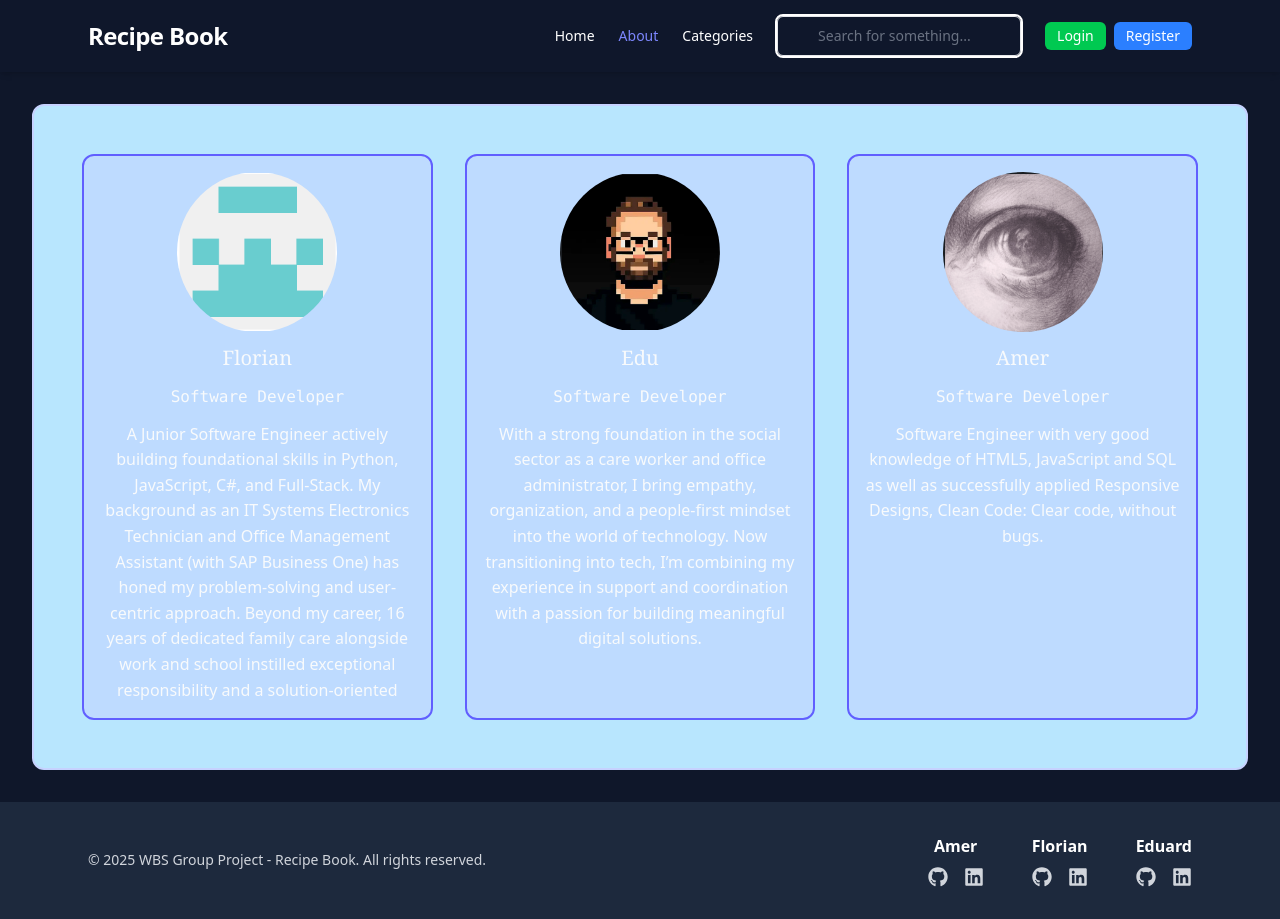
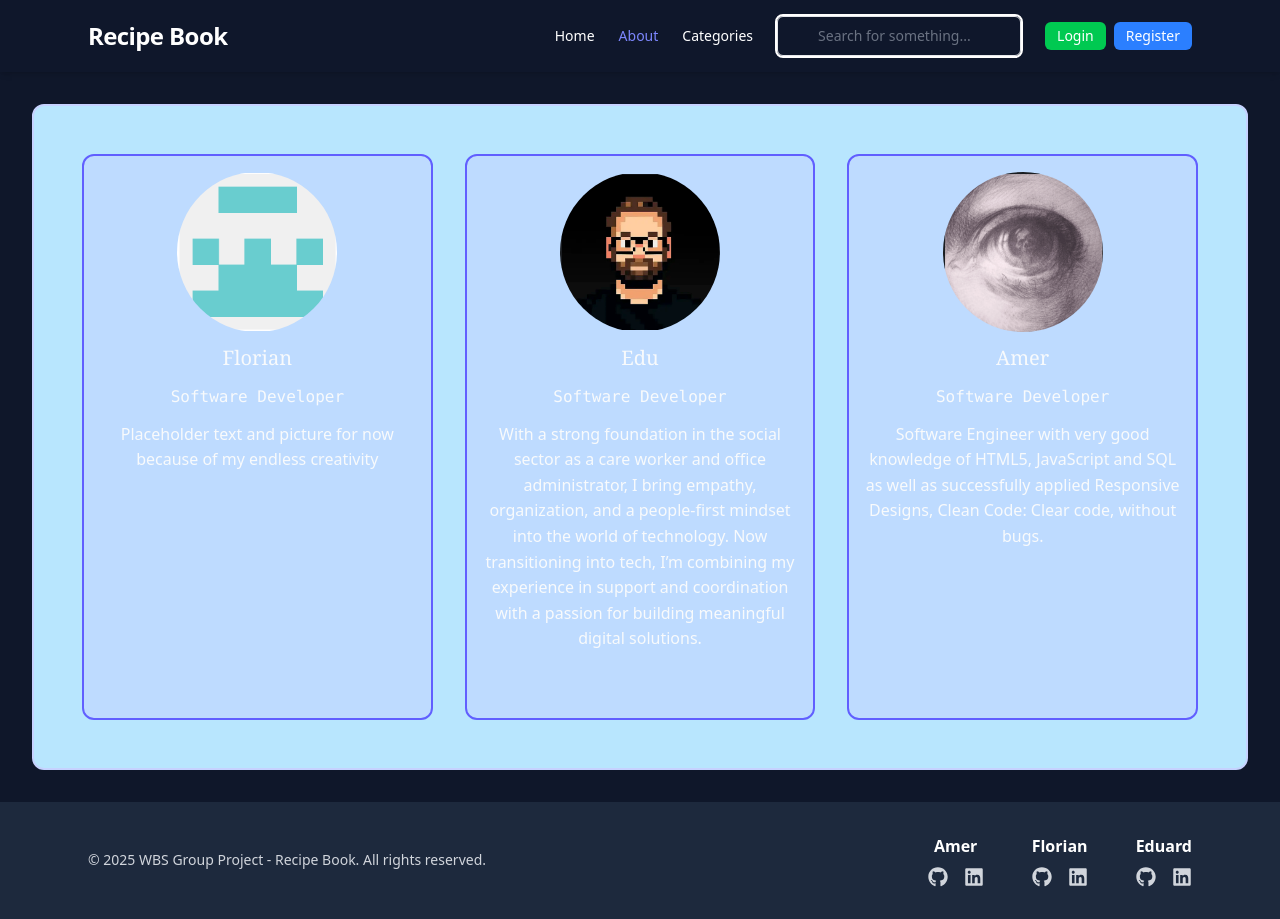
Before and after one commit to Al-Amer/recipe-book, a Next.js app: page /about in a window 1280 px wide. Built offline with nearby package versions, Linux system fonts and the light colour scheme; no server answers.

Commit message:
insert Placeholdertext into about page

```diff
--- a/src/app/about/page.tsx
+++ b/src/app/about/page.tsx
@@ -1,31 +1,68 @@
-import Image from 'next/image';
-import iconFlorian from '../../../Icon/icon_Florian.png';
-import iconEdu from '../../../Icon/icon_Edu.png';
-import icaonAmer from '../../../Icon/icon_amer.png';
+import Image from "next/image";
+import iconFlorian from "../../../Icon/icon_Florian.png";
+import iconEdu from "../../../Icon/icon_Edu.png";
+import icaonAmer from "../../../Icon/icon_amer.png";
 
 export default function About() {
-	const developers: {  id:number;
+	const developers: {
+		id: number;
 		imge: string;
-						name:string;
-						link:string;
+		name: string;
+		link: string;
 		profie: string;
-						aboutText : string; }[]= [
-  	{id:0,imge:iconFlorian,name:"Florian",link:"https://github.com/GruFRe",profie:"Software Developer",aboutText:"A Junior Software Engineer actively building foundational skills in Python, JavaScript, C#, and Full-Stack. My background as an IT Systems Electronics Technician and Office Management Assistant (with SAP Business One) has honed my problem-solving and user-centric approach. Beyond my career, 16 years of dedicated family care alongside work and school instilled exceptional responsibility and a solution-oriented drive. I'm eager to apply these diverse experiences and developing technical skills to impactful IT projects."},
-	{id:1,imge:iconEdu,name:"Edu",link:"Edugithub",profie:"Software Developer",aboutText:"With a strong foundation in the social sector as a care worker and office administrator, I bring empathy, organization, and a people-first mindset into the world of technology. Now transitioning into tech, I’m combining my experience in support and coordination with a passion for building meaningful digital solutions."},
-  	{id:2,imge:icaonAmer,name:"Amer",link:"https://github.com/Al-Amer",profie:"Software Developer",aboutText:"Software Engineer with very good knowledge of HTML5, JavaScript and SQL as well as successfully applied Responsive Designs, Clean Code: Clear code, without bugs."}
+		aboutText: string;
+	}[] = [
+		{
+			id: 0,
+			imge: iconFlorian,
+			name: "Florian",
+			link: "https://github.com/GruFRe",
+			profie: "Software Developer",
+			aboutText:
+				"Placeholder text and picture for now because of my endless creativity",
+		},
+		{
+			id: 1,
+			imge: iconEdu,
+			name: "Edu",
+			link: "Edugithub",
+			profie: "Software Developer",
+			aboutText:
+				"With a strong foundation in the social sector as a care worker and office administrator, I bring empathy, organization, and a people-first mindset into the world of technology. Now transitioning into tech, I’m combining my experience in support and coordination with a passion for building meaningful digital solutions.",
+		},
+		{
+			id: 2,
+			imge: icaonAmer,
+			name: "Amer",
+			link: "https://github.com/Al-Amer",
+			profie: "Software Developer",
+			aboutText:
+				"Software Engineer with very good knowledge of HTML5, JavaScript and SQL as well as successfully applied Responsive Designs, Clean Code: Clear code, without bugs.",
+		},
 	];
 	return (
 		<div className="flex items-start justify-center border-2 border-solid border-indigo-200 rounded-xl bg-sky-200 m-8 p-8 dark:bg-sky-800 dark:text-white">
-			{developers.map((developer)=>{
+			{developers.map((developer) => {
 				return (
-				<div className="flex flex-col justify-center text-center border-2 border-solid border-indigo-500 rounded-xl m-4 p-4 w-100 bg-blue-200 rounded-10%" key={developer.id}>
-					<div className='flex justify-center'>
-						<Image src={developer.imge} alt={developer.name} className='rounded-full h-40 w-40 object-contain'  />
+					<div
+						className="flex flex-col justify-center text-center border-2 border-solid border-indigo-500 rounded-xl m-4 p-4 w-100 bg-blue-200 rounded-10%"
+						key={developer.id}
+					>
+						<div className="flex justify-center">
+							<Image
+								src={developer.imge}
+								alt={developer.name}
+								className="rounded-full h-40 w-40 object-contain"
+							/>
 						</div>
 
-					<h3 className="font-serif text-xl mt-3">{developer.name}</h3>
+						<h3 className="font-serif text-xl mt-3">
+							{developer.name}
+						</h3>
 						<p className="font-mono mt-3">{developer.profie}</p>
-					<p className="font-san h-70 overflow-y-auto mt-3">{developer.aboutText}</p>
+						<p className="font-san h-70 overflow-y-auto mt-3">
+							{developer.aboutText}
+						</p>
 						{/* <div className="flex justify-center mt-4">
 
 						<a href="url" className='m-3 dark:border-2 dark:border-white dark:rounded-full dark:bg-white'>
@@ -44,11 +81,10 @@ export default function About() {
 						</span></a>
 					</div> */}
 					</div>
-				)
+				);
 			})}
 		</div>
 	);
-
 }
 
 // rounded-xl
```
Lines whose indentation alone changed are shown as unchanged.
